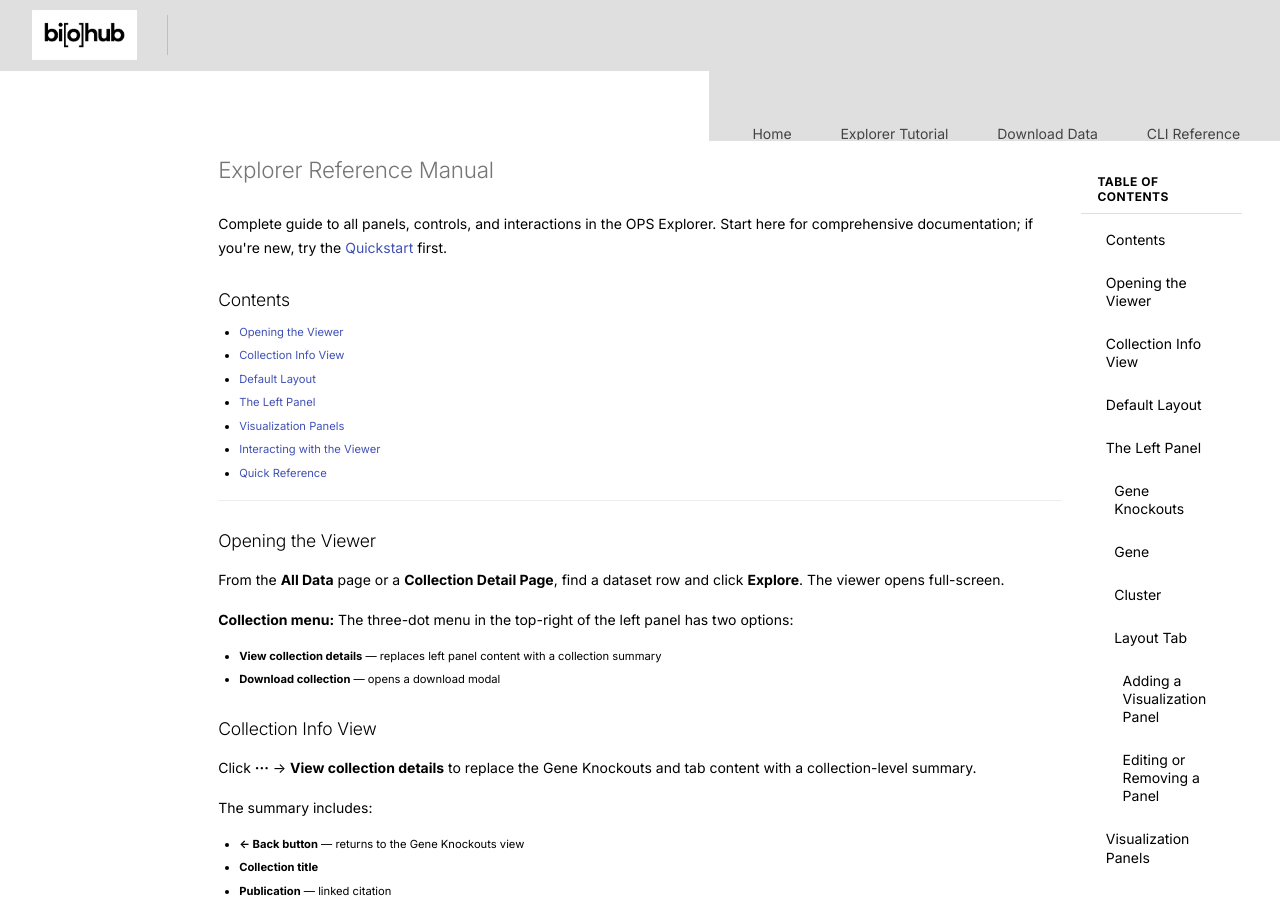
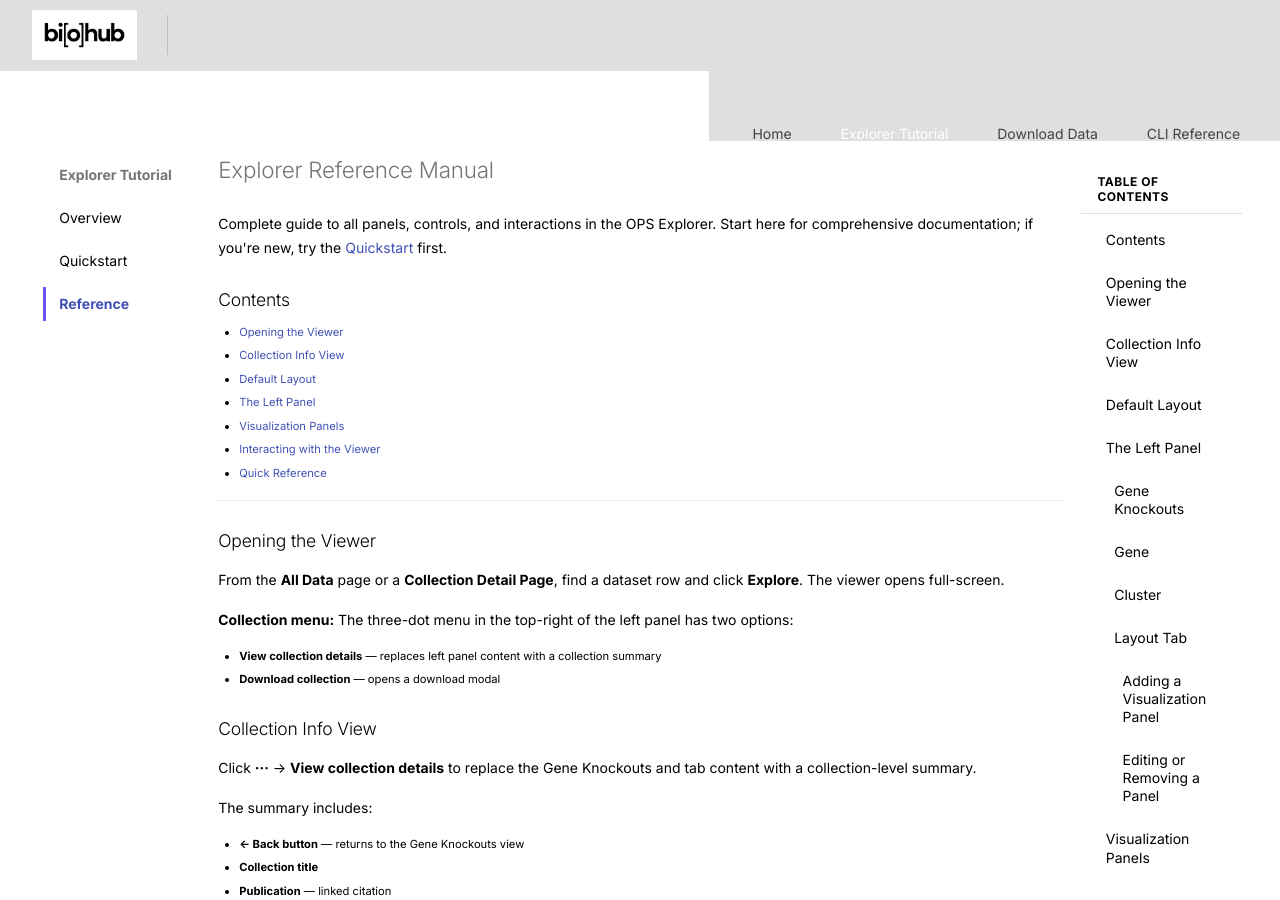
Before and after one commit to chanzuckerberg/ops-schema, an MkDocs documentation site: the page built from docs/tutorials/reference/index.md, in a window 1280 px wide and 900 px high. Built offline with MkDocs 1.6.1 and Material for MkDocs 9.7.7, drawn with Linux system fonts in a browser that asks for light colours; comment, search, counter and statistics services are not loaded; some of the changed lines change nothing that is shown.

Commit message:
Update mkdocs.yml

```diff
--- a/mkdocs.yml
+++ b/mkdocs.yml
@@ -27,8 +27,14 @@ theme:
 
 nav:
   - Home: index.md
-  - Explorer Tutorial: tutorials/index.md
-  - Download Data: download/index.md
+  - Explorer Tutorial:
+      - Overview: tutorials/index.md
+      - Quickstart: tutorials/quickstart/index.md
+      - Reference: tutorials/reference/index.md
+  - Download Data:
+      - Overview: download/index.md
+      - Processed Images: download/processed-images/index.md
+      - Feature Tables: download/feature-tables/index.md
   - CLI Reference: cli/index.md
 
 plugins:
```
